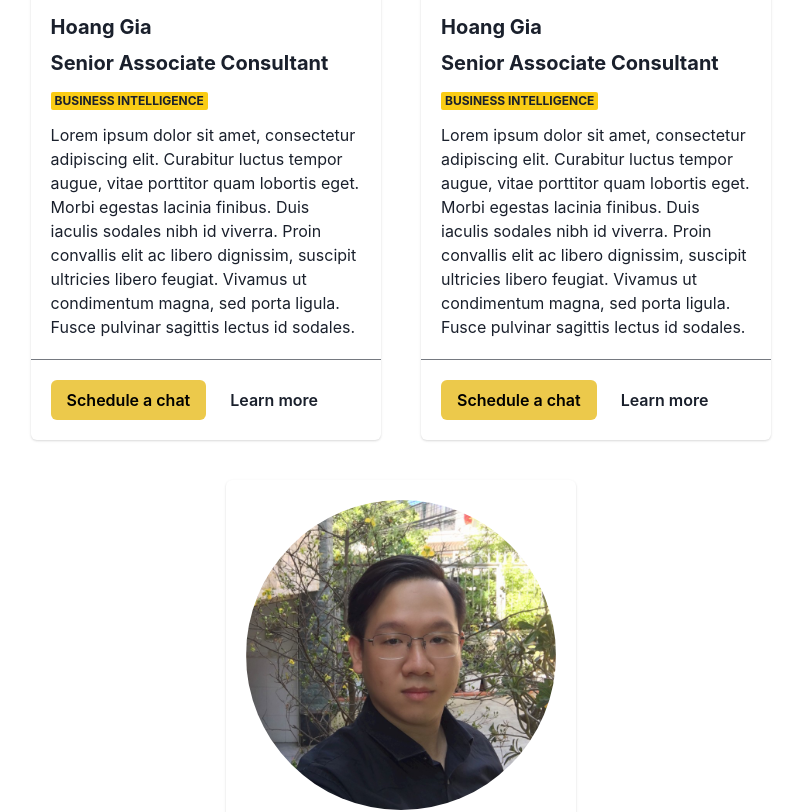
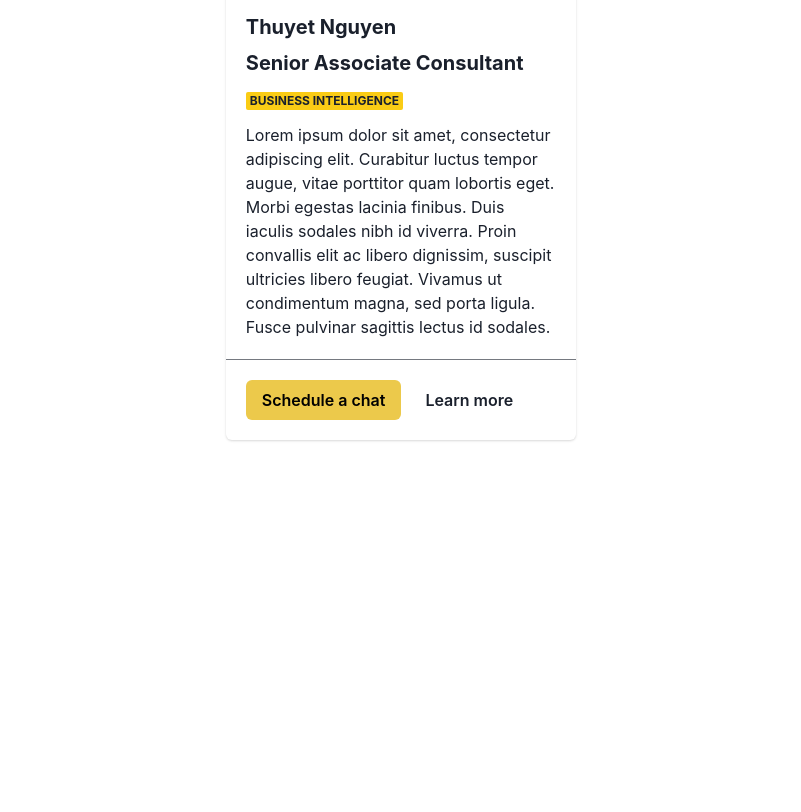
Before and after one commit to liti-dev/m2m, a Next.js app: page / in a window 1280 px wide. Shown: the part 2620-3432 px from the top of the page, without its empty margins (239-1040 px from the left). After the commit the page ends 3120 px from the top, so only its background shows below. Built offline with nearby package versions, Linux system fonts and the light colour scheme.

Commit message:
add calendly

```diff
--- a/pages/index.tsx
+++ b/pages/index.tsx
@@ -32,6 +32,7 @@ const mentors = [
     intro:
       "Lorem ipsum dolor sit amet, consectetur adipiscing elit. Curabitur luctus tempor augue, vitae porttitor quam lobortis eget. Morbi egestas lacinia finibus.",
     areas: "Marketing, PR",
+    bookingUrl: "https://calendly.com/thuyet/mentoring",
   },
   {
     id: "2",
@@ -41,33 +42,17 @@ const mentors = [
     intro:
       "Lorem ipsum dolor sit amet, consectetur adipiscing elit. Curabitur luctus tempor augue, vitae porttitor quam lobortis eget. Morbi egestas lacinia finibus.",
     areas: "Business Intelligence",
+    bookingUrl: "https://calendly.com/thuyet/mentoring",
   },
   {
-    id: "2",
-    name: "Hoang Gia",
+    id: "3",
+    name: "Thuyet Nguyen",
     img: "royal.jpg",
     currentTitle: "Senior Associate Consultant",
     intro:
       "Lorem ipsum dolor sit amet, consectetur adipiscing elit. Curabitur luctus tempor augue, vitae porttitor quam lobortis eget. Morbi egestas lacinia finibus.",
     areas: "Business Intelligence",
-  },
-  {
-    id: "2",
-    name: "Hoang Gia",
-    img: "royal.jpg",
-    currentTitle: "Senior Associate Consultant",
-    intro:
-      "Lorem ipsum dolor sit amet, consectetur adipiscing elit. Curabitur luctus tempor augue, vitae porttitor quam lobortis eget. Morbi egestas lacinia finibus.",
-    areas: "Business Intelligence",
-  },
-  {
-    id: "2",
-    name: "Hoang Gia",
-    img: "royal.jpg",
-    currentTitle: "Senior Associate Consultant",
-    intro:
-      "Lorem ipsum dolor sit amet, consectetur adipiscing elit. Curabitur luctus tempor augue, vitae porttitor quam lobortis eget. Morbi egestas lacinia finibus.",
-    areas: "Business Intelligence",
+    bookingUrl: "https://calendly.com/thuyet/mentoring",
   },
 ]
 export default function Home() {
@@ -174,7 +159,13 @@ export default function Home() {
               <Divider />
               <CardFooter>
                 <ButtonGroup spacing="2">
-                  <Button variant="solid" colorScheme="yellow">
+                  <Button
+                    as={Link}
+                    variant="solid"
+                    colorScheme="yellow"
+                    href="https://calendly.com/thuyet/mentoring"
+                    isExternal
+                  >
                     Schedule a chat
                   </Button>
                   <Button variant="ghost">Learn more</Button>
```
Also changed, not shown: 1 other file (tests, documents, lock files or other folders).
